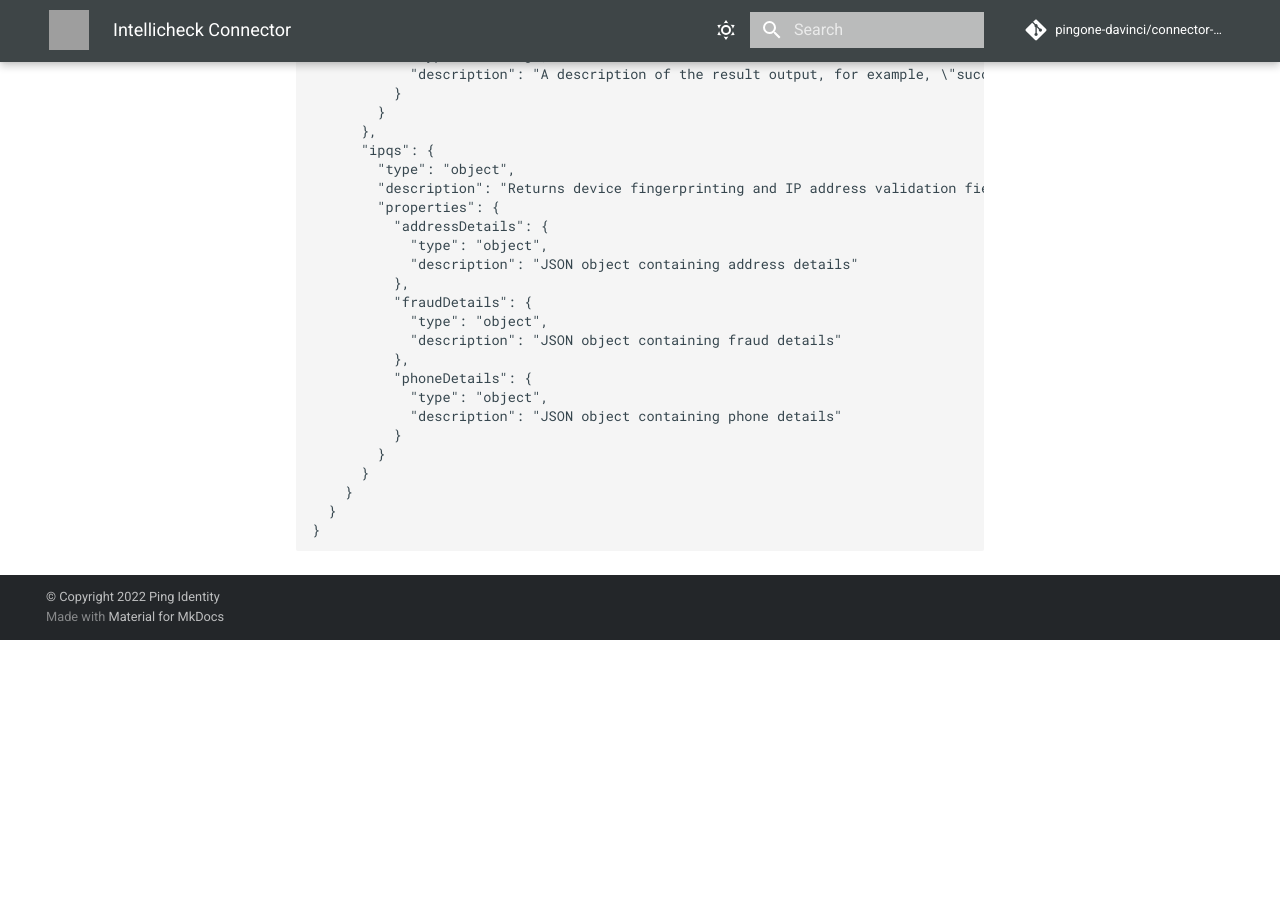
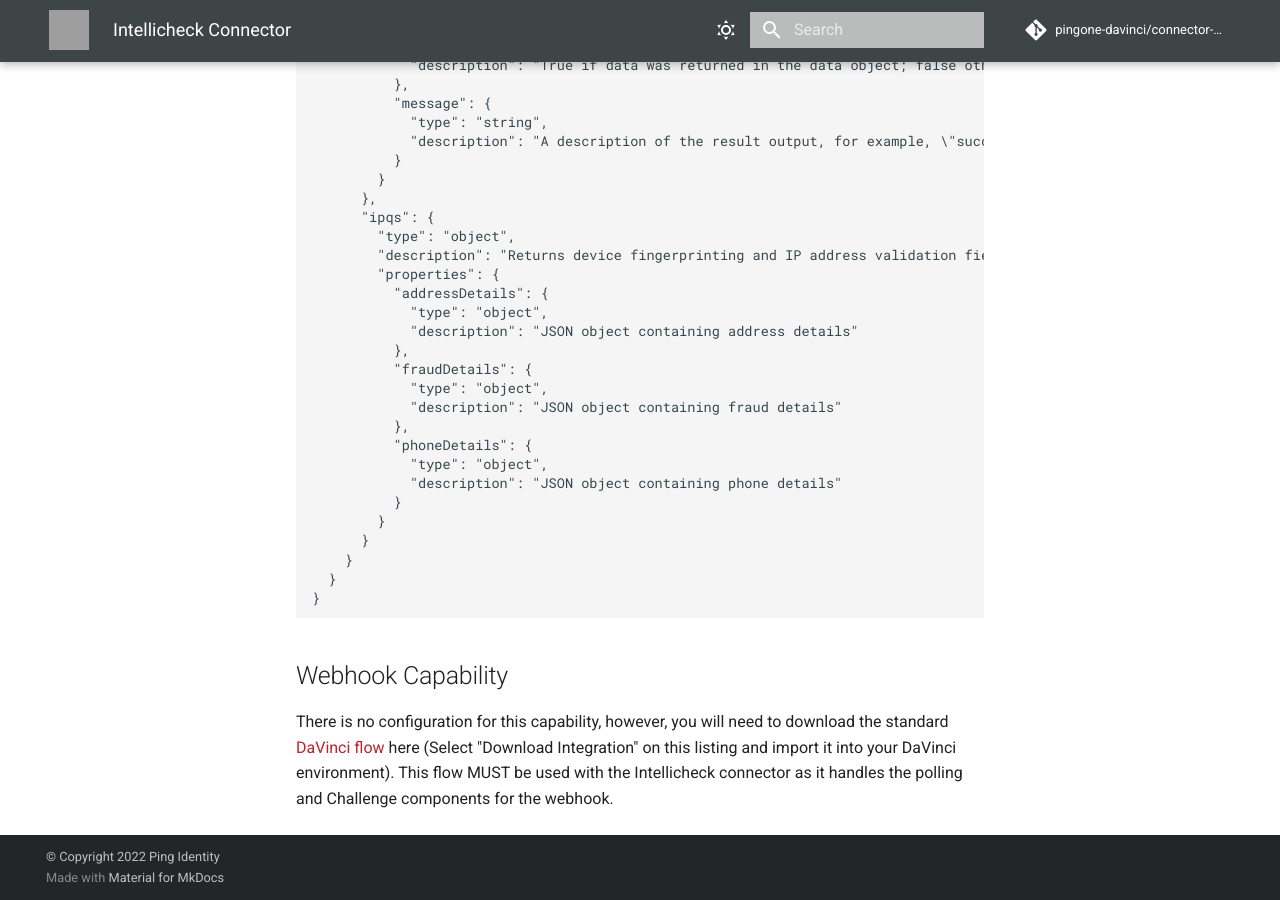
Before and after one commit to pingone-davinci/documentation, an MkDocs documentation site: the page built from docs/intellicheck/README.md, in a window 1280 px wide and 900 px high, scrolled down 22179 px. Built offline with MkDocs 1.6.1 and Material for MkDocs 9.7.7, drawn with Linux system fonts in a browser that asks for light colours; comment, search, counter and statistics services are not loaded; before the commit the page ends 22819 px from its top, so only the background shows below that; some of the changed text lies outside the part shown; grey boxes are pictures that could not be loaded.

Commit message:
Update README.md

````diff
--- a/docs/intellicheck/README.md
+++ b/docs/intellicheck/README.md
@@ -216,6 +216,7 @@
 ```
 
 ## Get Result Capability
+Description: Polling mechanism for obtaining resultes within 10 minutes of end user completing Capture process.
 
 Input Schema:
 ```
@@ -1055,3 +1056,7 @@
   }
 }
 ```
+
+## Webhook Capability
+
+There is no configuration for this capability, however, you will need to download the standard [DaVinci flow](https://support.pingidentity.com/s/marketplace-integration/a7iUJ0000002AEbYAM/intellicheck-flow-snippet) here (Select "Download Integration" on this listing and import it into your DaVinci environment). This flow MUST be used with the Intellicheck connector as it handles the polling and Challenge components for the webhook.
````
